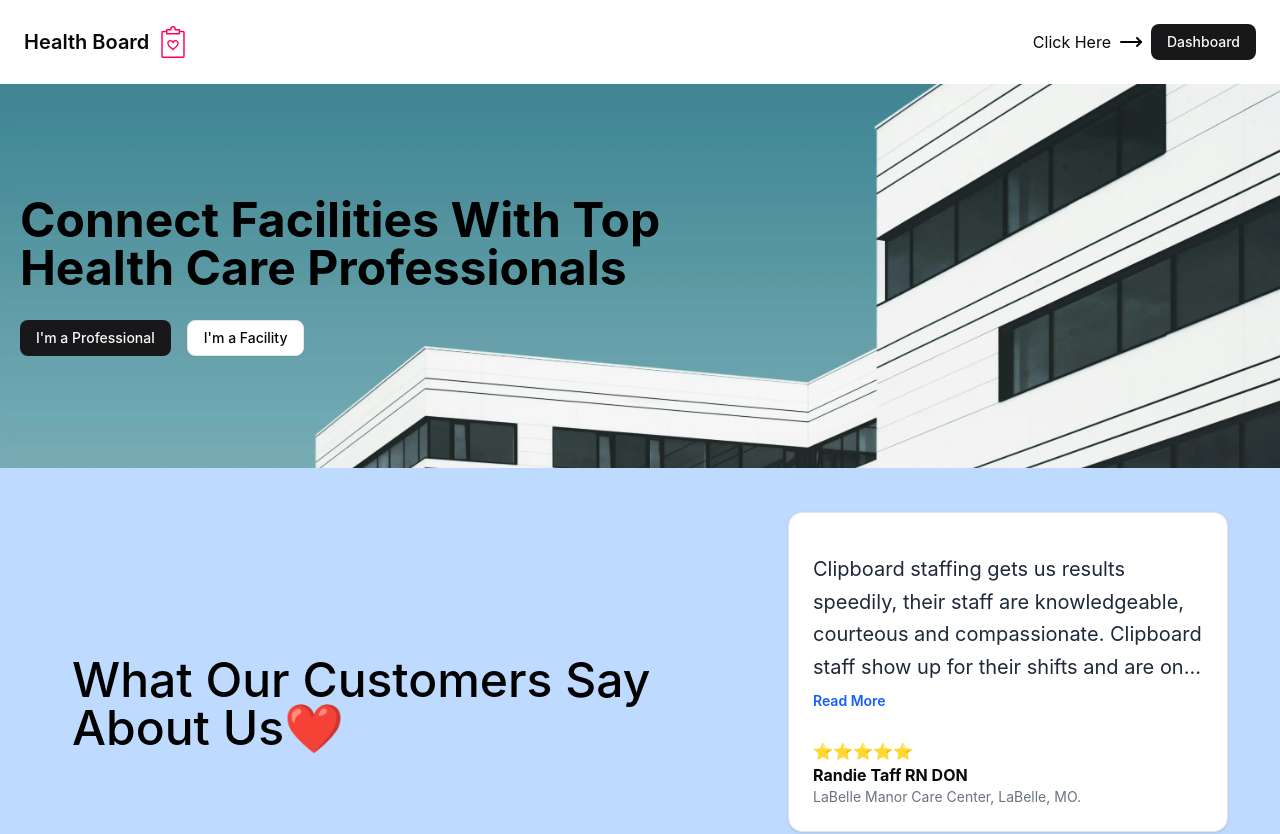
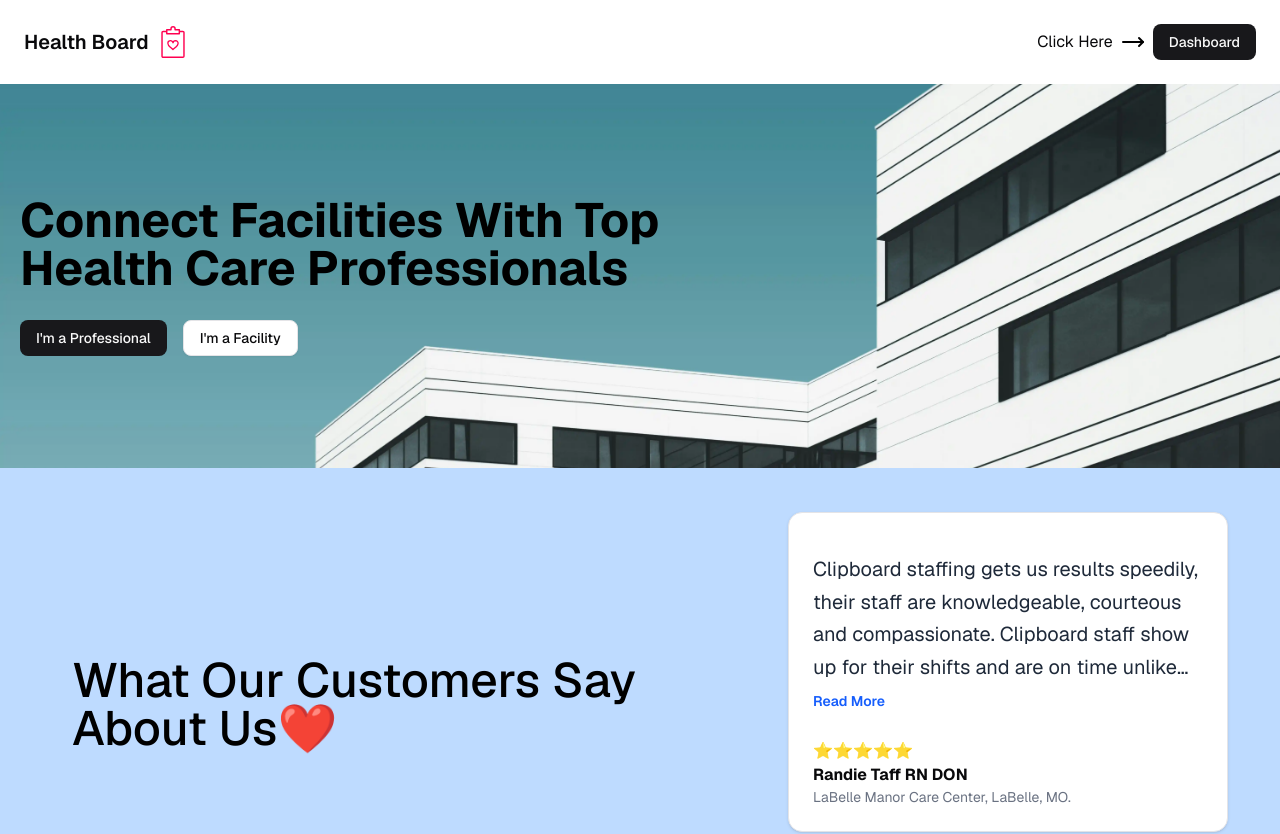
Before and after one commit to brandhawa99/shift-board, a React (Vite) app: page / in a window 1280 px wide. Shown: the top 834 px of the page. Built offline with nearby package versions, Linux system fonts and the light colour scheme.

Commit message:
style: font change

```diff
--- a/src/styles.css
+++ b/src/styles.css
@@ -1,3 +1,4 @@
+@import url('https://fonts.googleapis.com/css2?family=Geist:wght@100..900&display=swap');
 @import 'tailwindcss';
 
 @import 'tw-animate-css';
@@ -7,7 +8,7 @@
 body {
   @apply m-0;
   font-family:
-    -apple-system, BlinkMacSystemFont, 'Segoe UI', 'Roboto', 'Oxygen', 'Ubuntu',
+    "Geist", -apple-system, BlinkMacSystemFont, 'Segoe UI', 'Roboto', 'Oxygen', 'Ubuntu',
     'Cantarell', 'Fira Sans', 'Droid Sans', 'Helvetica Neue', sans-serif;
   -webkit-font-smoothing: antialiased;
   -moz-osx-font-smoothing: grayscale;
```
